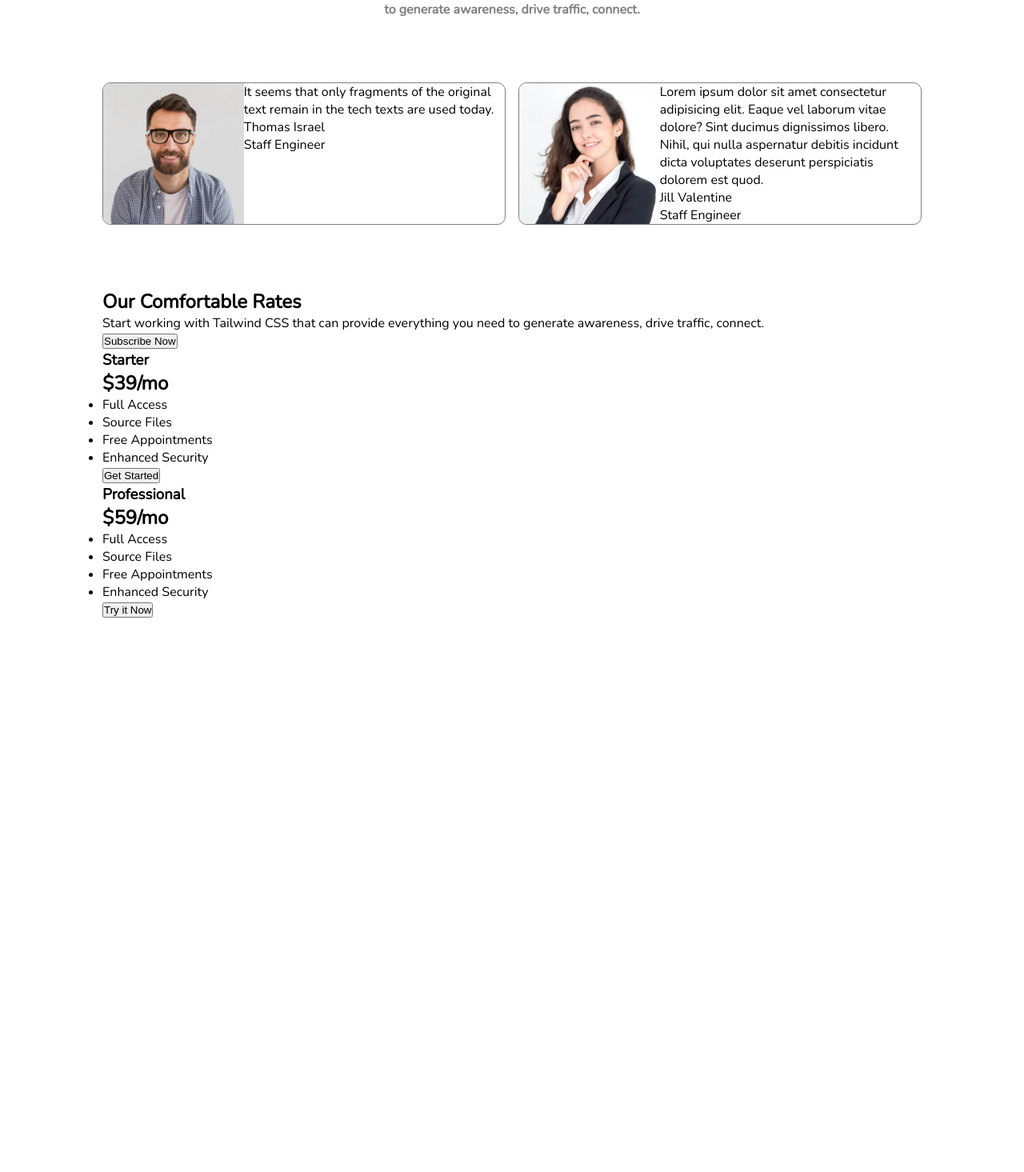
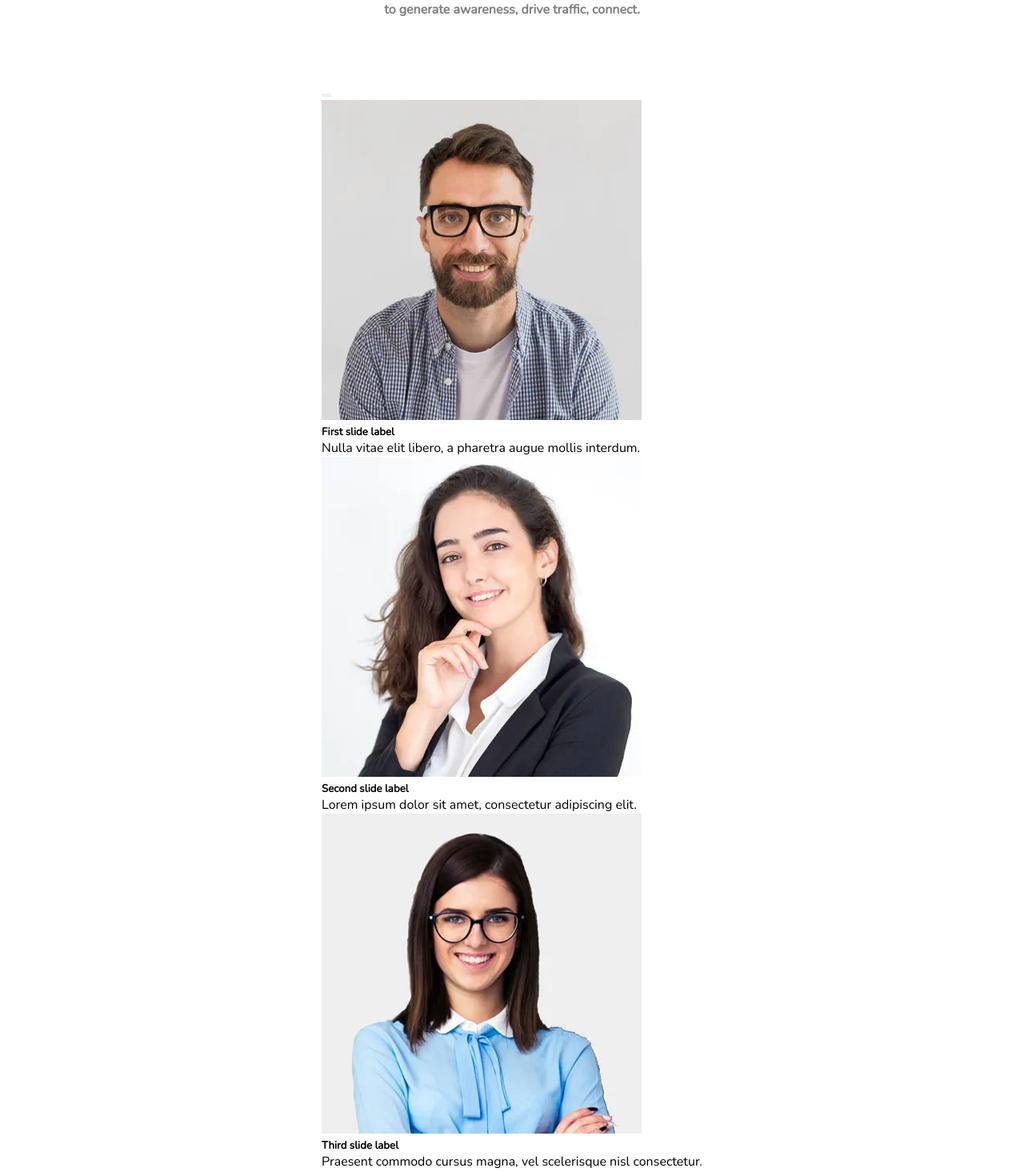
Before and after one commit to vsvang87/techwind, a React (Vite) app: page / in a window 1280 px wide. Shown: the part 2623-4088 px from the top of the page at 80% size. Before the commit the page ends 3476 px from the top, so only its background shows below. Built offline with nearby package versions, Linux system fonts and the light colour scheme; a web font is replaced by a local one.

Commit message:
add bootstrap, carousel

```diff
--- a/package.json
+++ b/package.json
@@ -10,7 +10,9 @@
     "preview": "vite preview"
   },
   "dependencies": {
+    "bootstrap": "^5.3.2",
     "react": "^18.2.0",
+    "react-bootstrap": "^2.8.0",
     "react-dom": "^18.2.0",
     "react-icons": "^4.10.1",
     "react-router-dom": "^6.15.0",
--- a/src/components/Section2.jsx
+++ b/src/components/Section2.jsx
@@ -1,6 +1,8 @@
 import React from "react";
 import img1 from "/images/thomas.webp";
 import img2 from "/images/carl.webp";
+import img3 from "/images/jane.webp";
+import { Carousel } from "react-bootstrap";
 
 const Section2 = () => {
   return (
@@ -18,7 +20,37 @@ const Section2 = () => {
             </p>
           </div>
           <div className="carousel-div">
-            <div className="carousel-card">
+            <Carousel data-bs-theme="dark">
+              <Carousel.Item>
+                <img className="d-block w-100" src={img1} alt="First slide" />
+                <Carousel.Caption>
+                  <h5>First slide label</h5>
+                  <p>
+                    Nulla vitae elit libero, a pharetra augue mollis interdum.
+                  </p>
+                </Carousel.Caption>
+              </Carousel.Item>
+              <Carousel.Item>
+                <img className="d-block w-100" src={img2} alt="Second slide" />
+                <Carousel.Caption>
+                  <h5>Second slide label</h5>
+                  <p>
+                    Lorem ipsum dolor sit amet, consectetur adipiscing elit.
+                  </p>
+                </Carousel.Caption>
+              </Carousel.Item>
+              <Carousel.Item>
+                <img className="d-block w-100" src={img3} alt="Third slide" />
+                <Carousel.Caption>
+                  <h5>Third slide label</h5>
+                  <p>
+                    Praesent commodo cursus magna, vel scelerisque nisl
+                    consectetur.
+                  </p>
+                </Carousel.Caption>
+              </Carousel.Item>
+            </Carousel>
+            {/* <div className="carousel-card">
               <img src={img1} alt="" />
               <div className="carousel-text">
                 <p>
@@ -41,7 +73,7 @@ const Section2 = () => {
                 <p>Jill Valentine</p>
                 <p>Staff Engineer</p>
               </div>
-            </div>
+            </div> */}
           </div>
 
           <div className="rates-div">
```
Also changed, not shown: 1 other file (tests, documents, lock files or other folders).
